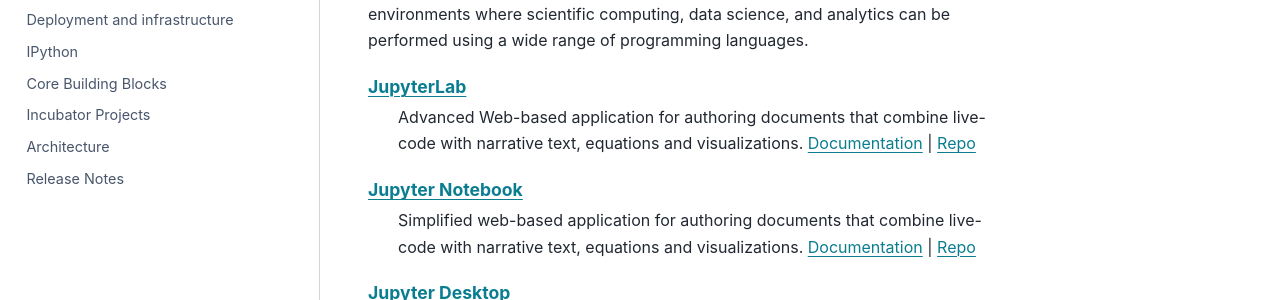
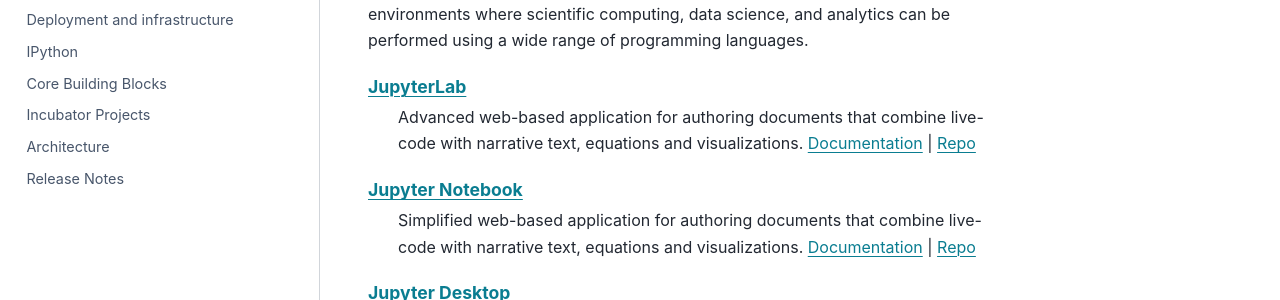
Before and after one commit to jupyter/jupyter, a Sphinx documentation site: the page built from docs/source/projects/user-interfaces.rst, in a window 1280 px wide and 1120 px high. Shown: the part 235-535 px from the top of the window. Built offline with Sphinx 7.4.7 and the PyData theme 0.15.4, drawn with Linux system fonts in a browser that asks for light colours; pages that are not in the unit, such as notebooks, are missing from menus.

```diff
--- a/docs/source/projects/user-interfaces.rst
+++ b/docs/source/projects/user-interfaces.rst
@@ -9,7 +9,7 @@ performed using a wide range of programming languages.
 .. glossary::
 
     `JupyterLab <https://jupyterlab.readthedocs.io/en/latest/>`__
-        Advanced Web-based application for authoring documents that combine live-code
+        Advanced web-based application for authoring documents that combine live-code
         with narrative text, equations and visualizations.
         `Documentation <https://jupyterlab.readthedocs.io/en/latest/>`__ |
         `Repo <https://github.com/jupyterlab/jupyterlab>`__
```
